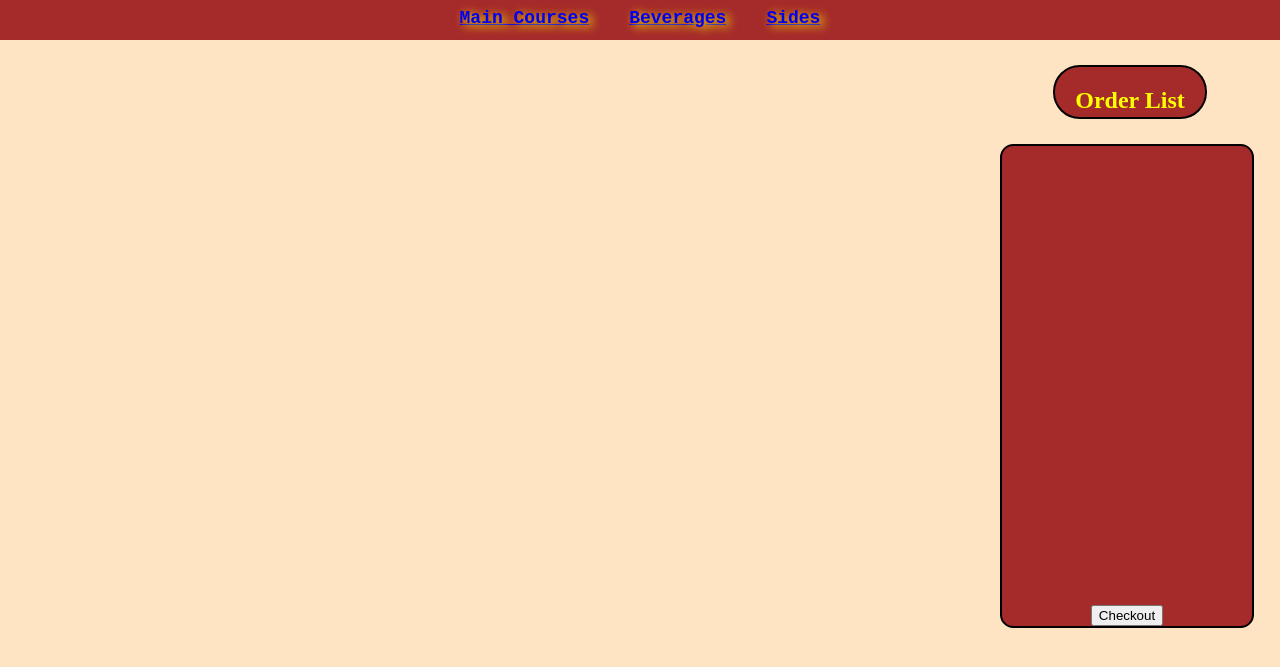
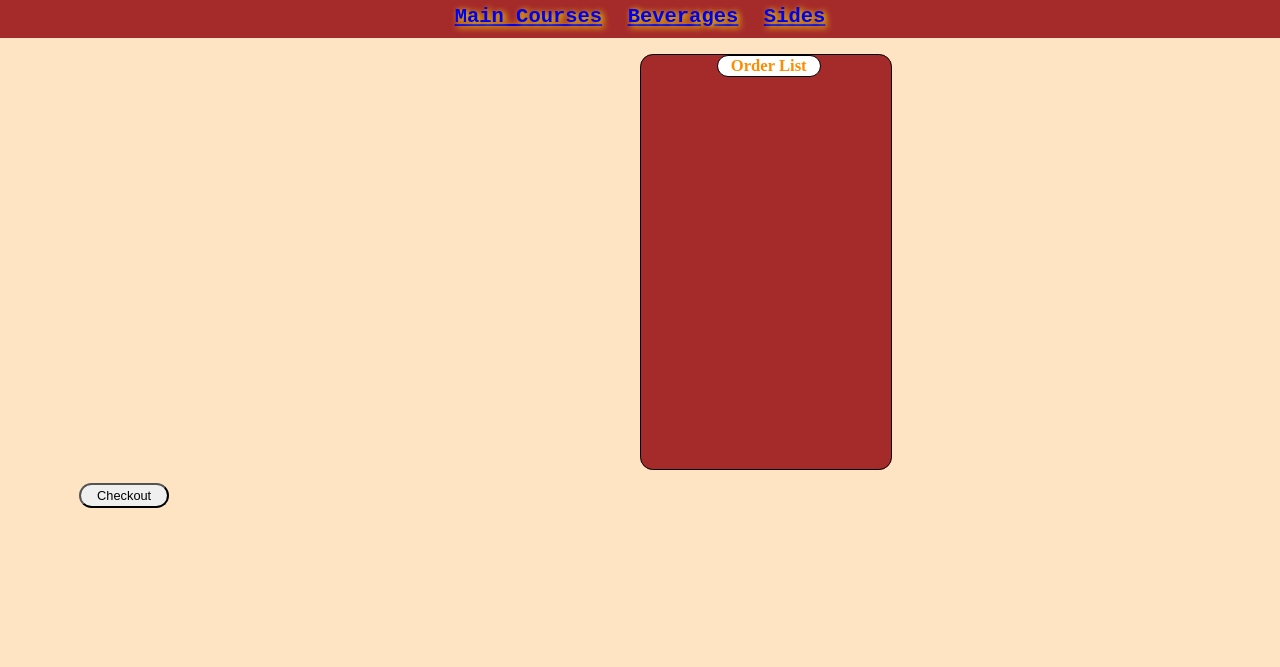
Before and after one commit to bryankb10/open-source, a PHP site: page /menurestaurant.php in a window 1280 px wide. Shown: the top 667 px of the page. Run offline with PHP 8.4, Linux system fonts and the light colour scheme; the visitor is signed in with stand-in values (Sample User, id 1); data comes from the database, SQL or seed files in the repository; data that the repository does not hold is empty.

Commit message:
Update menurestaurant.php

```diff
--- a/menurestaurant.php
+++ b/menurestaurant.php
@@ -11,23 +11,25 @@
             padding:0;
             height:100%;
             background-color:bisque;
+            font-size:1vw;
         }
         .menuBar {
             width:100%;
-            height:40px;
+            height:3vw;
             background-color:brown;
-            font-size:18px;
+            font-size:1.6vw;
             font-family:'Courier New',Courier,monospace;
             font-weight:bold;
             text-align:center;
-            text-shadow:4px 2px 10px yellow;
+            text-shadow:0.2vw 0.1vw 0.5vw yellow;
+            margin-bottom:1vw;
         }
         ul {
-            padding:8px 0px;
-            margin:0px;
+            padding:0.4vw 0;
+            margin:0;
         }
         .menuBar li {
-            padding:5px 20px 5px 20px;
+            padding:0.25vw 1vw 0.25vw 1vw;
             list-style:none;
             display:inline;
         }
@@ -37,46 +39,64 @@
             cursor:pointer;
         }
         .menuTable {
+            padding:1vw 1vw 1vw 1vw;
             float:left;
-            margin-left:250px;
+            margin-left:12.5vw;
+            font-size:1vw;
         }
-        .menuTable td {
+        .menuTable td{
             font-family:'Verdana';
             text-align:center;
             font-weight:bold;
-            font-size:20px;
-            padding:20px 50px 20px 50px;
+            padding:1vw 2vw 1vw 2vw;
+            position: relative;
+        }
+        tr, th, td{
+            padding: 0.2vw 0.5vw 0.2vw 0.5vw;
         }
         .box{
-            width:250px;
-            height:350px;
-            border: 2px solid black;
-            border-radius: 10pt;
-            margin-top:25px;
+            width:19.5vw;
+            height:17.5vw;
+            border: 0.1vw solid black;
+            border-radius: 1vw;
+            margin-top:1.25vw;
             color:white;
             background-color:brown;
-            margin-left:1000px;
+            margin-left:50vw;
+            flex-direction: column;
+            height: 32.3vw;
+            display: flex;
         }
         .orderList {
-            width:150px;
-            height:50px;
-            border: 2px solid black;
-            border-radius: 20pt;
+            width:8vw;
+            height:1.5vw;
+            border: 0.1vw solid black;
+            border-radius: 2vw;
+            background-color:white;
+            margin-left:5.9vw;
             text-align:center;
-            margin-top:25px;
-            color:yellow;
-            background-color:brown;
-            margin-left:1053px;
+            font-size:1.3vw;
+            font-weight: bold;
+            color:darkorange;
         }
-        .box {
-            justify-content: space-between;
-            flex-direction: column;
-            height: 60vh;
-            display: flex;
+        .btn-holder {
+            width: 7vw;
+            height: 2vw;
+            border-radius: 1vw;
+            justify-content: center;
+            display: inline-block;
+            font-size:1vw;
+            margin-left:3.1vw;
+            margin-top: 0.5vw;
         }
-        .box .btn-holder {
+        .add{
+            width: 4vw;
+            height: 2vw;
+            border: 0.1vw solid black;
+            border-radius: 1vw;
             justify-content: center;
-            display: flex;
+            display: inline-block;
+            font-size:1vw;
         }
     </style>
 </head>
@@ -133,7 +153,7 @@
             echo "<tr>";
             foreach ($menu as $row) {
                 $pic = $row['imagePath'];
-                echo "<td> <form method='POST' action=''><a href=http://www.google.com><img src='$pic' style='max-width: 200px; max-height: 200px;'></a>"."<br>".$row['mName']."<br>".$row['price']."<br><input type=submit name='btnadd' value='add'>";
+                echo "<td> <form method='POST' action=''><a href=http://www.google.com><img src='$pic' style='max-width: 16vw; max-height: 14vw;'></a>"."<br>".$row['mName']."<br>".$row['price']."<br><input type=submit class='add' name='btnadd' value='add'>";
                 echo "<input type=hidden name=txtMenuID value='".$row['id']."'>";
                 echo "<input type=hidden name=txtNama value='".$row['mName']."'>";
                 echo "<input type=hidden name=txtHarga value='".$row['price']."'>";
@@ -146,20 +166,23 @@
             echo "</tr></table>";
         }
     }
-    echo "<div class='orderList'>";
-    echo "   <h2>Order List</h2>";
-    echo "</div>";
+
+
     echo "<form method='POST' action = 'summaryrestaurant.php'>";
     echo "<div class='box'>";
-    echo "<table border='0' style='border-spacing:5pt; text-align:center;'>";
+    echo "<table border='0' style='border-spacing:1vw; text-align:left;'>";
+    echo "<div class='orderList'>";
+    echo "Order List";
+    echo "</div>";
     foreach ($history as $h) {
-        echo "<tr style=font-size:18px;>";
+        echo "<tr style=font-size:1vw;>";
         echo "<td>".$h[0]."</td><td>$".$h[1]."</td><td>".$h[2]."x</td></tr>";
     }
     echo "</table>";
+
+    echo "</div>";
     echo "<div class=btn-holder>";
-    echo "<input type='submit' name='checkout' value='Checkout'>";
-    echo "</div>";
+    echo "<input type='submit' class='btn-holder' name='checkout' value='Checkout'>";
     echo "</div>";
     echo "</form>";
 ?>
```
